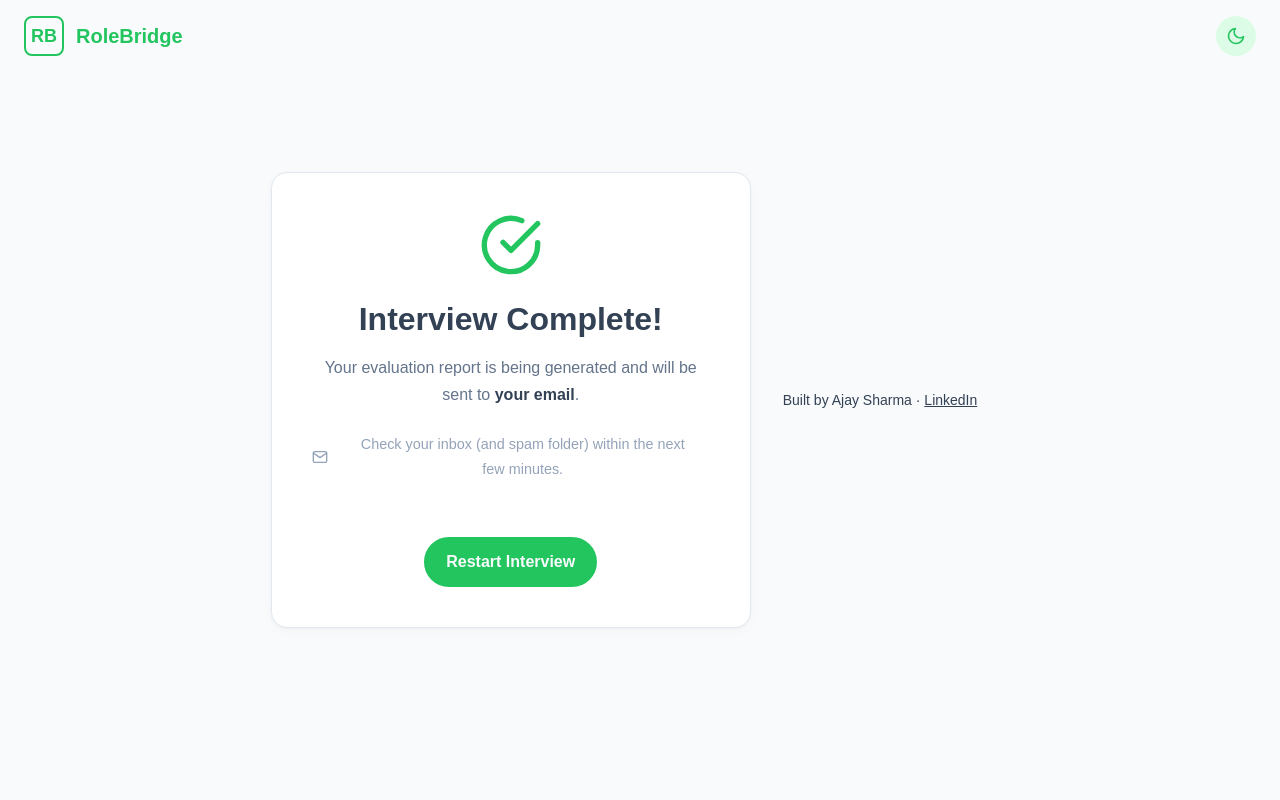
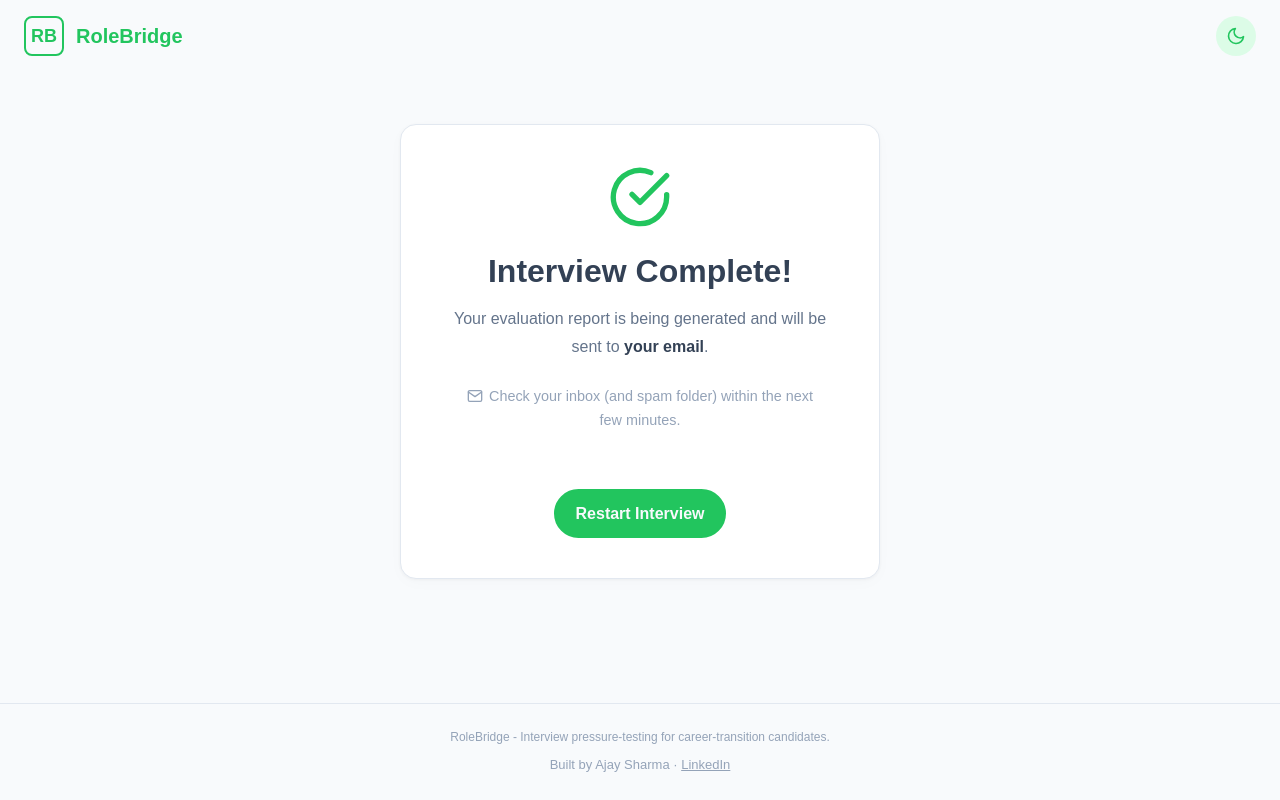
Before and after one commit to reagleai/agnic-rolebridge, a React (Vite) app in the folder frontend/: page /complete in a window 1280 px wide. Built offline with nearby package versions, Linux system fonts and the light colour scheme; no server answers; a web font is replaced by a local one.

Commit message:
Fix EndPage layout and mail icon alignment

```diff
--- a/frontend/src/components/EndPage.jsx
+++ b/frontend/src/components/EndPage.jsx
@@ -31,7 +31,8 @@ export default function EndPage() {
   };
 
   return (
-    <div className="page-center">
+    <div style={{ display: 'flex', flexDirection: 'column', flex: 1, minHeight: '100vh' }}>
+      <div className="page-center" style={{ flex: 1, minHeight: 'auto' }}>
       <div className="card end-card">
         <div className="end-icon" style={{ display: 'flex', justifyContent: 'center', color: 'var(--color-primary)' }}>
           <svg viewBox="0 0 24 24" fill="none" stroke="currentColor" strokeWidth="2" strokeLinecap="round" strokeLinejoin="round" style={{ width: '64px', height: '64px' }}>
@@ -44,12 +45,12 @@ export default function EndPage() {
           Your evaluation report is being generated and will be sent to{' '}
           <strong>{email}</strong>.
         </p>
-        <p className="end-note" style={{ display: 'flex', alignItems: 'center', justifyContent: 'center', gap: '8px' }}>
-          <svg viewBox="0 0 24 24" fill="none" stroke="currentColor" strokeWidth="2" strokeLinecap="round" strokeLinejoin="round" style={{ width: '16px', height: '16px', flexShrink: 0 }}>
+        <p className="end-note">
+          <svg viewBox="0 0 24 24" fill="none" stroke="currentColor" strokeWidth="2" strokeLinecap="round" strokeLinejoin="round" style={{ width: '16px', height: '16px', display: 'inline-block', verticalAlign: 'middle', marginRight: '6px', position: 'relative', top: '-1px' }}>
             <path d="M4 4h16c1.1 0 2 .9 2 2v12c0 1.1-.9 2-2 2H4c-1.1 0-2-.9-2-2V6c0-1.1.9-2 2-2z"></path>
             <polyline points="22,6 12,13 2,6"></polyline>
           </svg>
-          <span>Check your inbox (and spam folder) within the next few minutes.</span>
+          Check your inbox (and spam folder) within the next few minutes.
         </p>
 
         <button
@@ -61,8 +62,12 @@ export default function EndPage() {
           {isRestarting ? 'Restarting...' : 'Restart Interview'}
         </button>
       </div>
-      <footer style={{ textAlign: 'center', padding: '2rem', fontSize: '0.875rem', color: 'var(--text-muted)' }}>
-        Built by Ajay Sharma · <a href="https://www.linkedin.com/in/workwithajay/" target="_blank" rel="noopener noreferrer" style={{ color: 'inherit', textDecoration: 'underline' }}>LinkedIn</a>
+      </div>
+      <footer className="landing-footer" style={{ marginTop: 'auto' }}>
+        <div style={{ marginBottom: '0.5rem' }}>RoleBridge - Interview pressure-testing for career-transition candidates.</div>
+        <div style={{ fontSize: 'var(--text-xs)', color: 'var(--text-muted)' }}>
+          Built by Ajay Sharma · <a href="https://www.linkedin.com/in/workwithajay/" target="_blank" rel="noopener noreferrer" style={{ color: 'inherit', textDecoration: 'underline' }}>LinkedIn</a>
+        </div>
       </footer>
     </div>
   );
```
